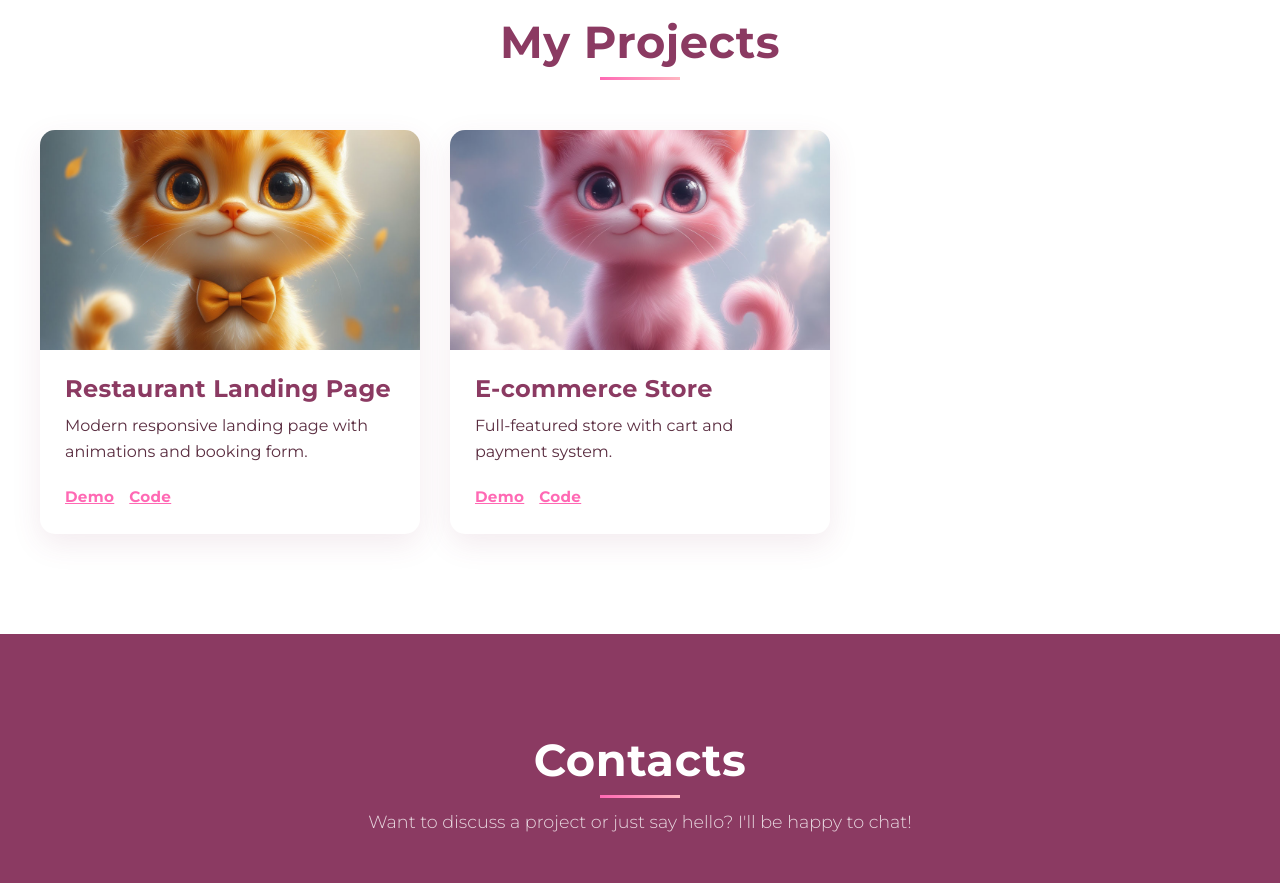
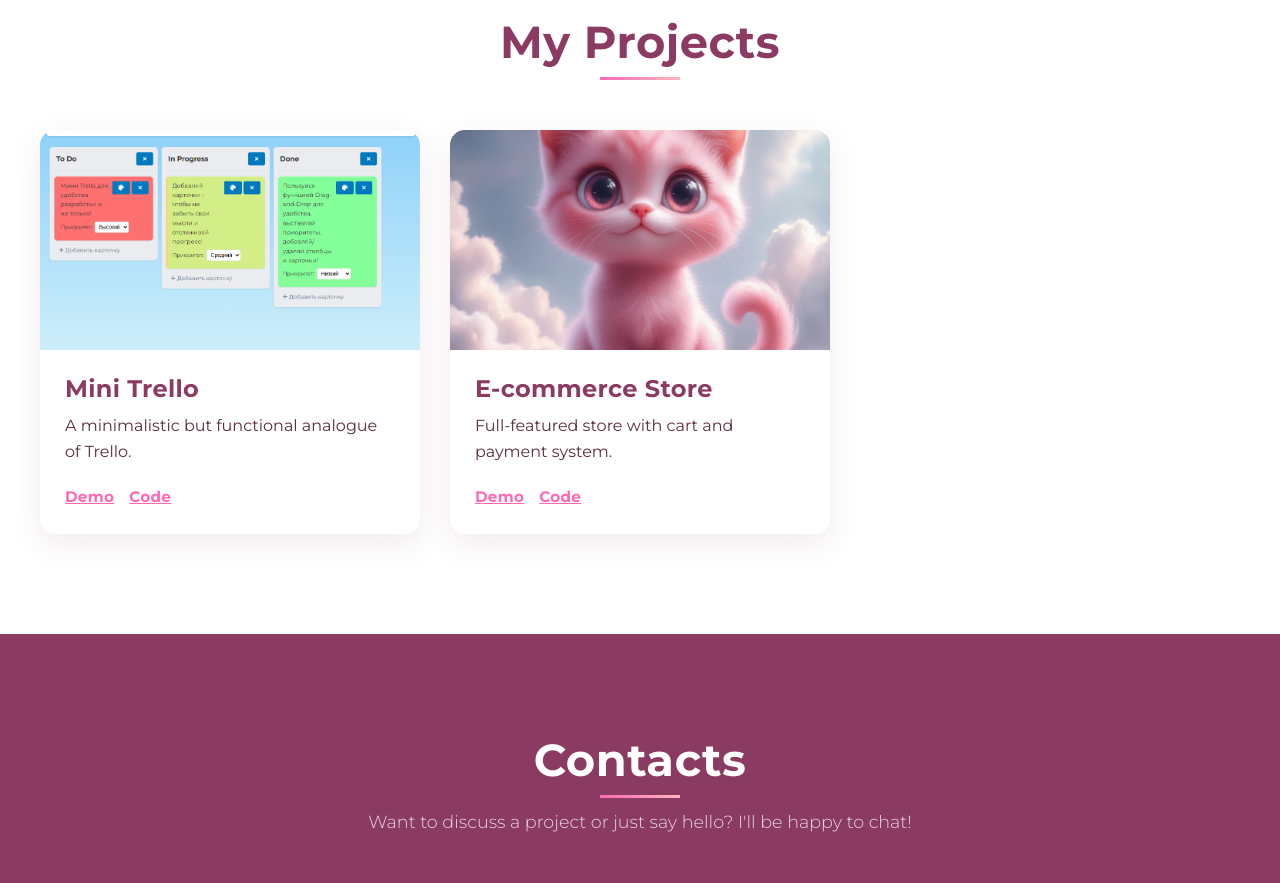
Before and after one commit to geliusgelius/my-portfolio, a plain HTML site: page index.html in a window 1280 px wide. Shown: the part 2460-3343 px from the top of the page. Drawn offline with Linux system fonts and the light colour scheme.

Commit message:
add project1

```diff
--- a/index.html
+++ b/index.html
@@ -294,8 +294,8 @@
           <div class="projects__item">
             <div class="projects__image-container">
               <img
-                src="assets/images/project1.jpg"
-                alt="Лендинг для ресторана"
+                src="assets/images/projects/project1.png"
+                alt="Mini Trello"
                 class="projects__image"
                 data-i18n="projects.project1.image_alt"
               />
@@ -308,16 +308,15 @@
               </div>
             </div>
             <div class="projects__info">
-              <h3 class="projects__title" data-i18n="projects.project1.title">Лендинг для ресторана</h3>
+              <h3 class="projects__title" data-i18n="projects.project1.title">Mini Trello</h3>
               <p class="projects__description" data-i18n="projects.project1.description">
-                Современный адаптивный лендинг с анимациями и формой
-                бронирования.
+                Минималистичный, но функциональный аналог Trello
               </p>
               <div class="projects__links">
-                <a href="#" target="_blank" data-i18n="projects.links.demo">
+                <a href="https://geliusgelius.github.io/trello-mini/" target="_blank" data-i18n="projects.links.demo">
                   <i class="fas fa-external-link-alt"></i> Демо
                 </a>
-                <a href="#" target="_blank" data-i18n="projects.links.code">
+                <a href="https://github.com/geliusgelius/trello-mini" target="_blank" data-i18n="projects.links.code">
                   <i class="fab fa-github"></i> Код
                 </a>
               </div>
--- a/js/language.js
+++ b/js/language.js
@@ -34,10 +34,10 @@ document.addEventListener("DOMContentLoaded", function () {
       "skills.categories.tools": "Tools",
       "skills.categories.cms": "CMS Administration",
       "projects.title": "My Projects",
-      "projects.project1.title": "Restaurant Landing Page",
+      "projects.project1.title": "Mini Trello",
       "projects.project1.description":
-        "Modern responsive landing page with animations and booking form.",
-      "projects.project1.image_alt": "Restaurant landing page",
+        "A minimalistic but functional analogue of Trello.",
+      "projects.project1.image_alt": "Mini Trello",
       "projects.project2.title": "E-commerce Store",
       "projects.project2.description":
         "Full-featured store with cart and payment system.",
@@ -97,10 +97,10 @@ document.addEventListener("DOMContentLoaded", function () {
       "skills.categories.tools": "Инструменты",
       "skills.categories.cms": "Администрирование CMS",
       "projects.title": "Мои проекты",
-      "projects.project1.title": "Лендинг для ресторана",
+      "projects.project1.title": "Mini Trello",
       "projects.project1.description":
-        "Современный адаптивный лендинг с анимациями и формой бронирования.",
-      "projects.project1.image_alt": "Лендинг для ресторана",
+        "Минималистичный, но функциональный аналог Trello.",
+      "projects.project1.image_alt": "Mini Trello",
       "projects.project2.title": "Интернет-магазин",
       "projects.project2.description":
         "Полнофункциональный магазин с корзиной и платежной системой.",
```
Also changed, not shown: assets/images/projects/project1.png (added).
